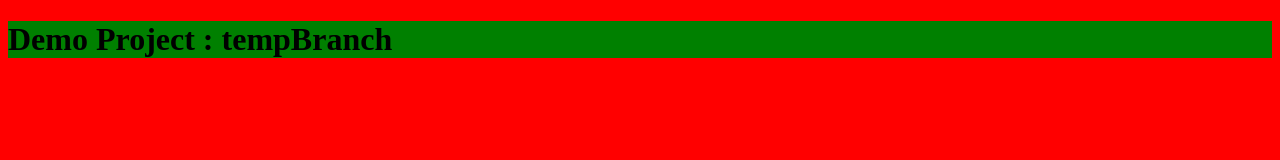
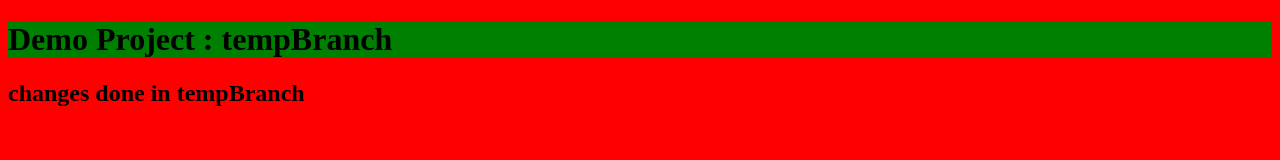
Before and after one commit to SapnaSecure/DemoWebsite, a plain HTML site: page index.html in a window 1280 px wide. Drawn offline with Linux system fonts and the light colour scheme.

Commit message:
file edited

```diff
--- a/index.html
+++ b/index.html
@@ -9,6 +9,7 @@
 </head>
 <body>
 <h1>Demo Project : tempBranch</h1>
+<h2> changes done in tempBranch</h2>
 
 </body>
 </html>
```
